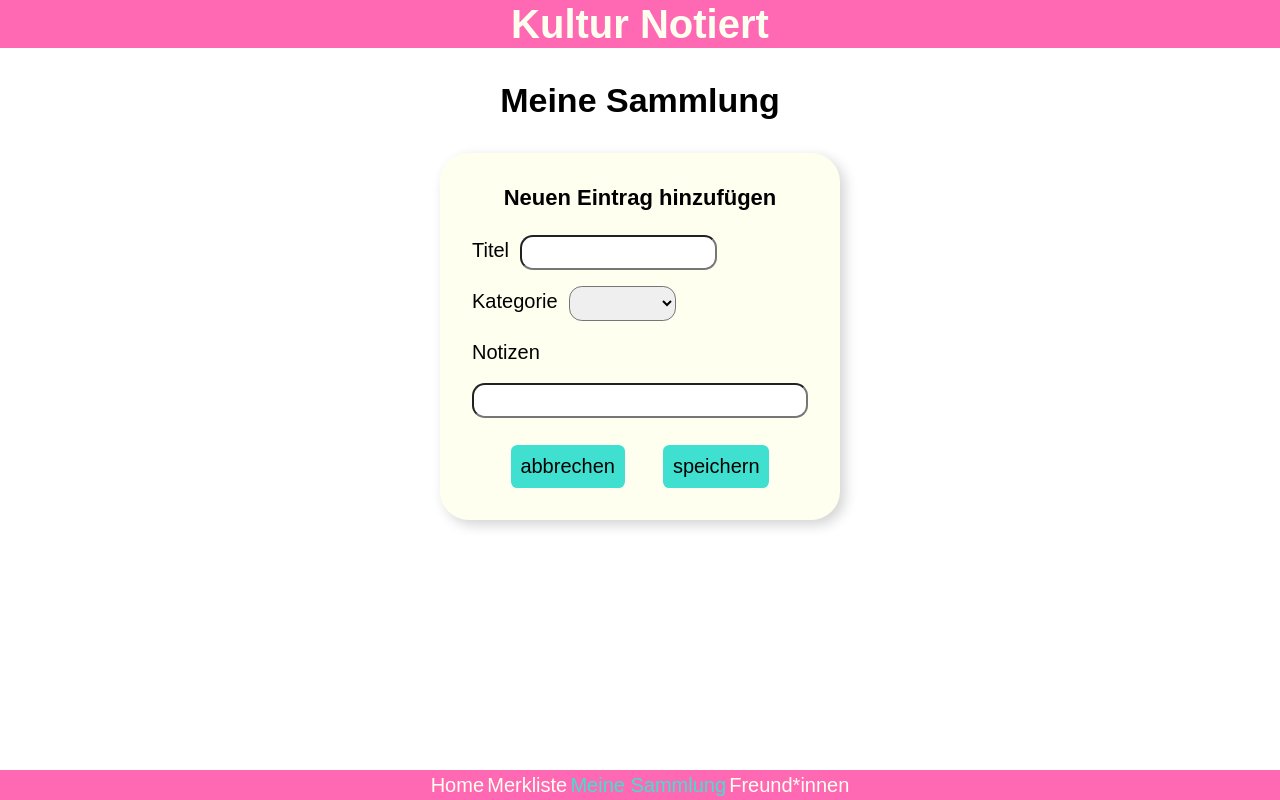
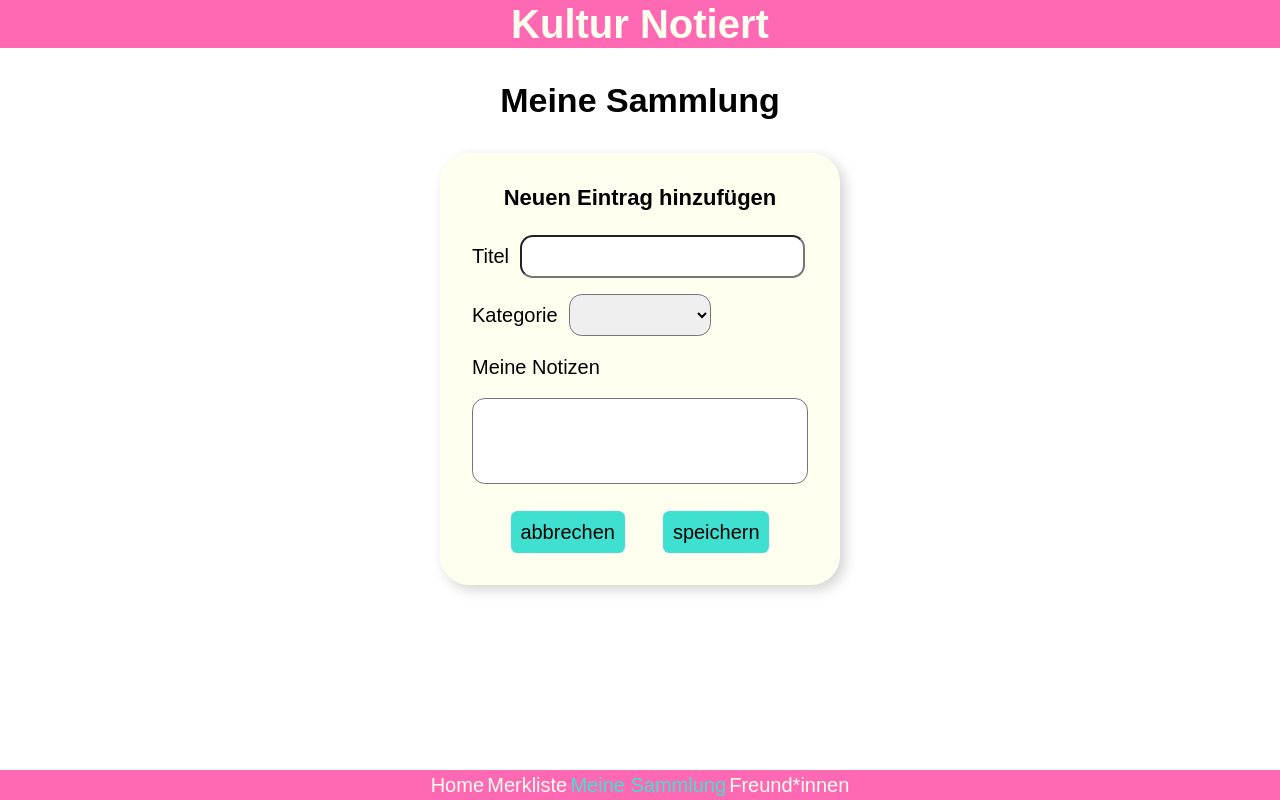
Before and after one commit to felixcanditt/kultur-notiert-vercel, a React (Create React App) app in the folder client/: page /library in a window 1280 px wide. Built offline with nearby package versions, Linux system fonts and the light colour scheme.

Commit message:
styled textarea and some other css

```diff
--- a/client/src/GlobalStyle.js
+++ b/client/src/GlobalStyle.js
@@ -37,6 +37,12 @@ h3 {
   font-size: 1.375rem;
 }
 
+input, select, textarea {
+  outline: none;
+  font-size: 1.25rem;
+  font-family: sans-serif;
+}
+
 ul {
   list-style: none;
 }
--- a/client/src/components/LibraryCard.js
+++ b/client/src/components/LibraryCard.js
@@ -16,6 +16,14 @@ export default function LibraryCard({
         {item.category === 'exhibition' ? 'Ausstellung' : ''}
         {item.category === 'festival' ? 'Festival' : ''}
       </p>
+      {item.notes ? (
+        <p>
+          Meine Notizen: <br />
+          {item.notes}
+        </p>
+      ) : (
+        ''
+      )}
 
       <button onClick={(event) => onSetItemToBeEdited(item)}>bearbeiten</button>
       <button onClick={() => onRemoveFromLibrary(item)}>löschen</button>
--- a/client/src/components/LibraryForm.js
+++ b/client/src/components/LibraryForm.js
@@ -11,6 +11,7 @@ export default function LibraryForm({
   const initialFormItem = {
     title: '',
     category: '',
+    notes: '',
     isWatched: true
   };
 
@@ -74,8 +75,13 @@ export default function LibraryForm({
         </select>
       </label>
 
-      <label htmlFor="notes">Notizen</label>
-      <input type="text" />
+      <label htmlFor="notes">Meine Notizen</label>
+      <textarea
+        id="notes"
+        name="notes"
+        onChange={updateFormItem}
+        value={formItem.notes}
+      ></textarea>
 
       <Buttons>
         <button type="reset" onClick={handleFormCancelation}>
@@ -86,9 +92,6 @@ export default function LibraryForm({
     </Form>
   );
 }
-
-/* border: ${(props) =>
-      props.isNotes ? '100px red solid' : '100px blue solid'}; */
 
 const Form = styled.form`
   margin: 0 auto;
@@ -110,9 +113,15 @@ const Form = styled.form`
   }
 
   input,
-  select {
+  select,
+  textarea {
     border-radius: 0.8rem;
     padding: 0.5rem;
+  }
+
+  textarea {
+    resize: none;
+    height: 5.35rem;
   }
 
   span {
```
